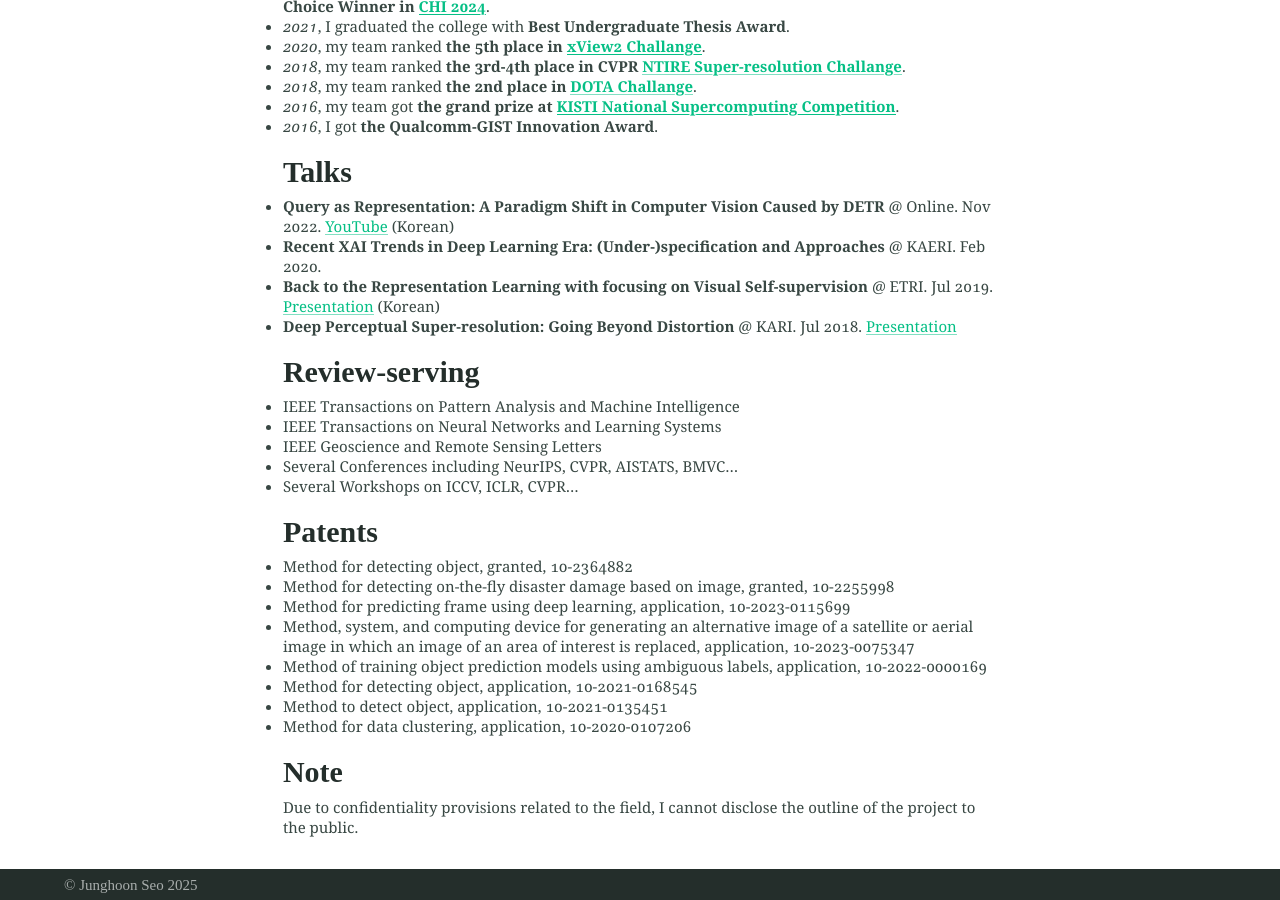
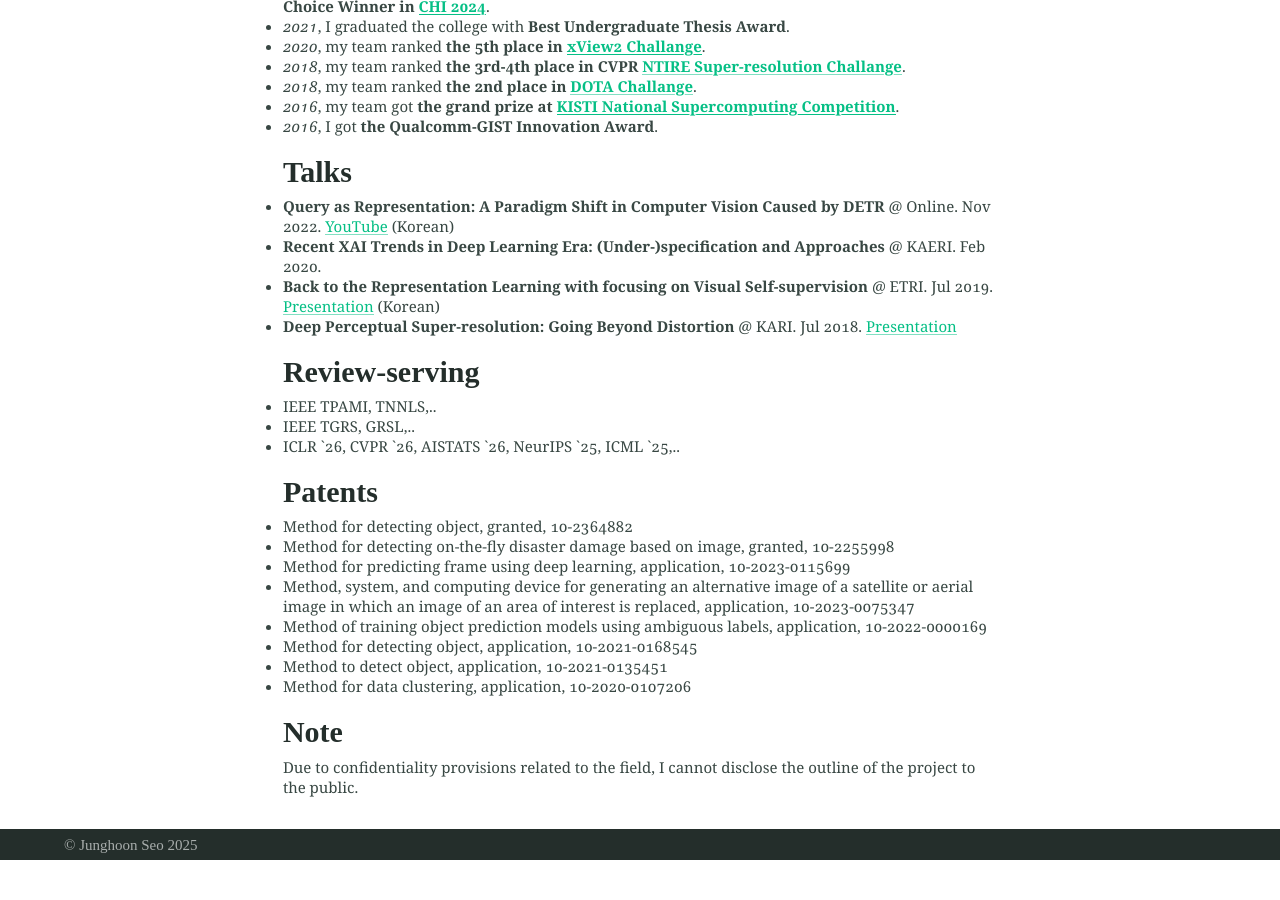
Before and after one commit to mikigom/mikigom.github.io, a Jekyll site: the page built from index.md, in a window 1280 px wide and 900 px high, scrolled down 2684 px. Built offline with Jekyll 4.4.1, drawn with Linux system fonts in a browser that asks for light colours; after the commit the page ends 3544 px from its top, so only the background shows below that.

Commit message:
Update index.md

```diff
--- a/index.md
+++ b/index.md
@@ -115,11 +115,9 @@ Hi, I am the principal researcher of AI Robot Team at [PIT IN Corp.](https://pit
 * **Deep Perceptual Super-resolution: Going Beyond Distortion** @ KARI. Jul 2018. [Presentation](https://drive.google.com/file/d/1JN0afRsnPfBgKWicPPg4hGKkBiLr_42M/view?usp=sharing)
 
 ### Review-serving
-* IEEE Transactions on Pattern Analysis and Machine Intelligence
-* IEEE Transactions on Neural Networks and Learning Systems
-* IEEE Geoscience and Remote Sensing Letters
-* Several Conferences including NeurIPS, CVPR, AISTATS, BMVC...
-* Several Workshops on ICCV, ICLR, CVPR...
+* IEEE TPAMI, TNNLS,..
+* IEEE TGRS, GRSL,..
+* ICLR \`26, CVPR \`26, AISTATS \`26, NeurIPS \`25, ICML \`25,..
 
 ### Patents
 * Method for detecting object, granted, 10-2364882
```
